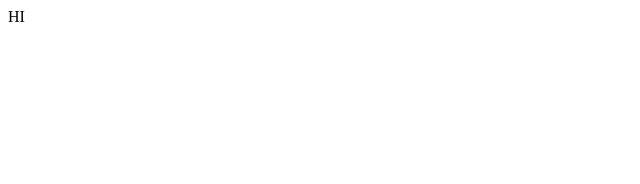
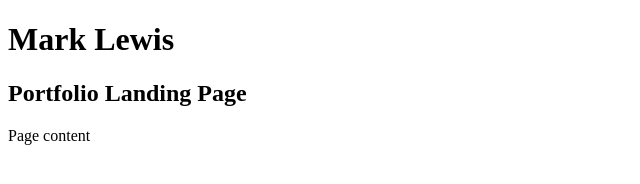
Before and after one commit to mlewisark/Portfolio-Landing-Page, a plain HTML site: page index.html in a window 1280 px wide. Shown: the whole page, without its empty margins (0-640 px from the left). Drawn offline with Linux system fonts and the light colour scheme.

```diff
--- a/index.html
+++ b/index.html
@@ -1,12 +1,12 @@
 <!DOCTYPE html>
-<html lang="en">
+<html lang="en-US">
 <head>
-  <meta charset="UTF-8">
-  <meta http-equiv="X-UA-Compatible" content="IE=edge">
-  <meta name="viewport" content="width=device-width, initial-scale=1.0">
-  <title>Portfolio Landing Page</title>
+  <title>Mark's Portfolio Landing Page</title>
 </head>
 <body>
-HI
+  <h1>Mark Lewis</h1>
+  <h2>Portfolio Landing Page</h2>
+
+  <p>Page content</p>
 </body>
 </html>
```
Also changed, not shown: Imgs/Mark.jpg (added).
